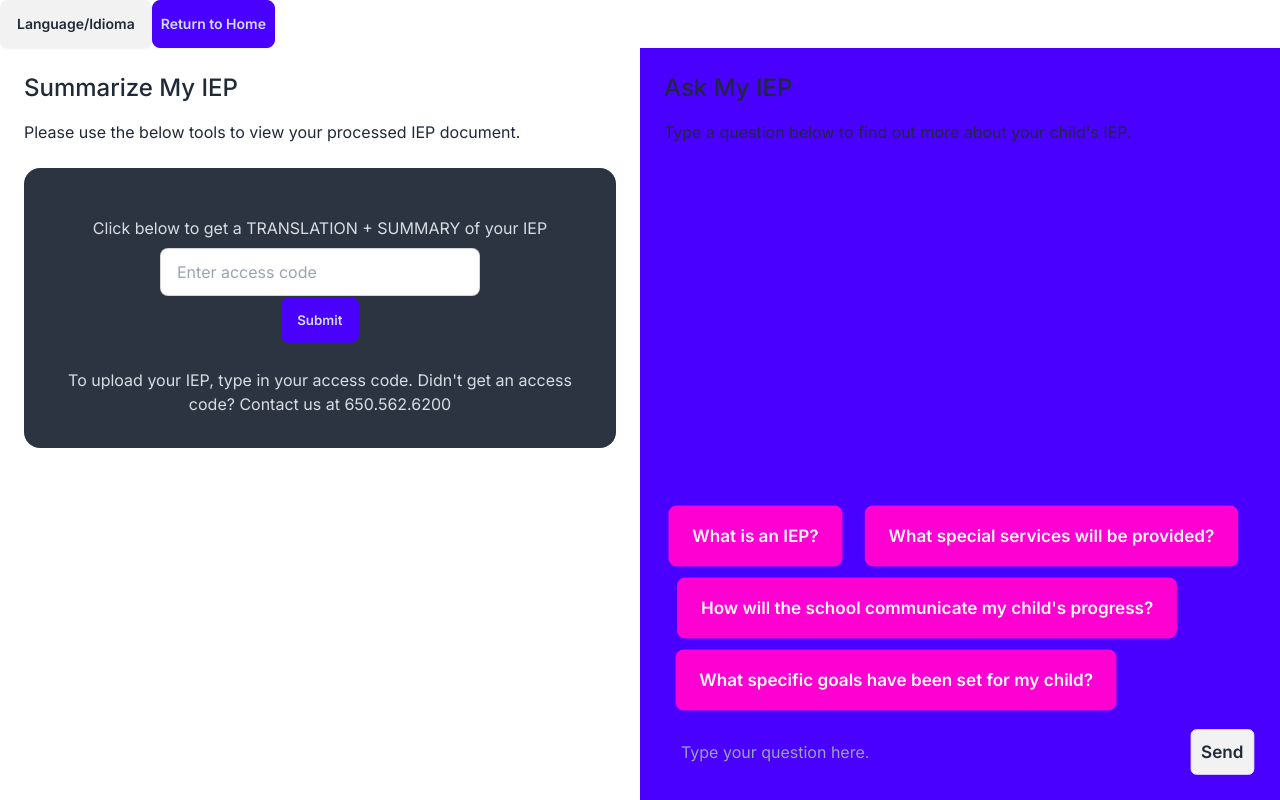
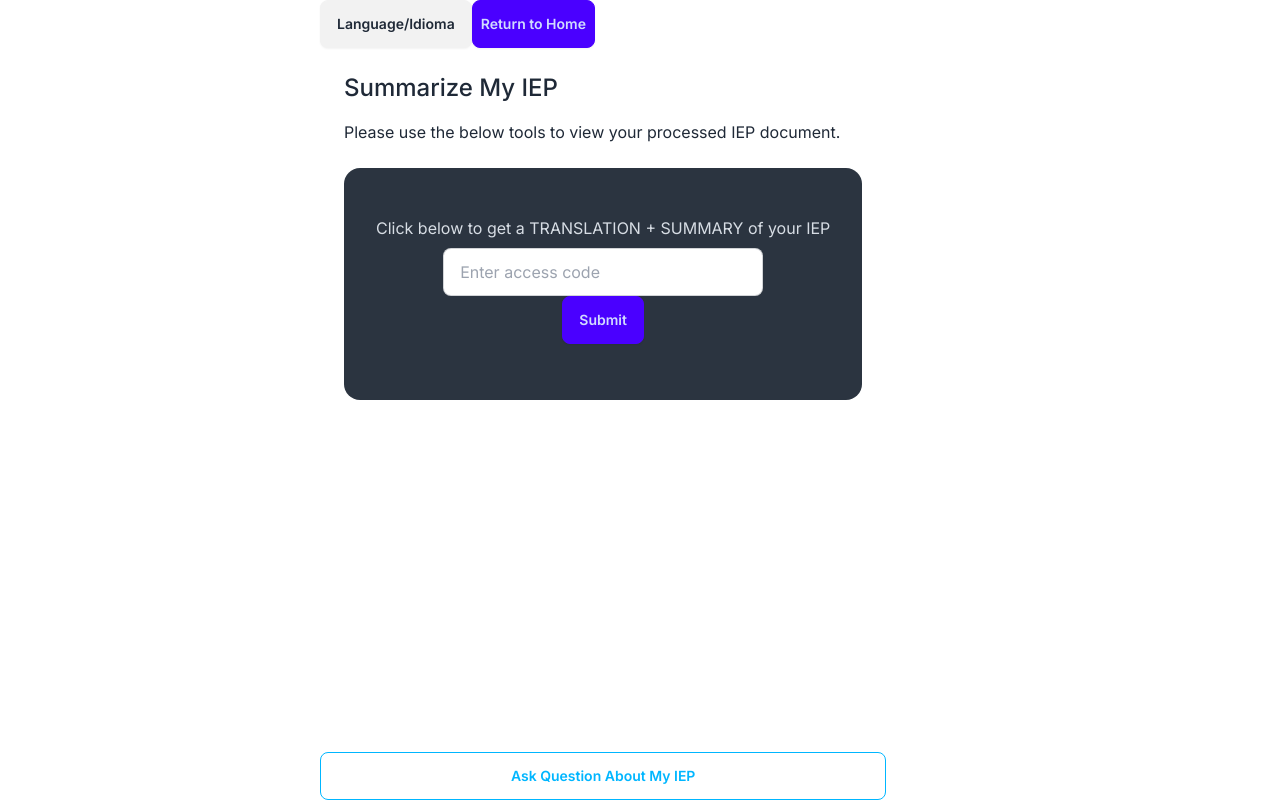
Before and after one commit to xuhongkang/aiep-frontend-dev, a Next.js app: page /en/workspace in a window 1280 px wide. Built offline with nearby package versions, Linux system fonts and the light colour scheme.

Commit message:
changed chatbot to use as primary view

```diff
--- a/messages/en.json
+++ b/messages/en.json
@@ -70,6 +70,8 @@
         "frequencyText": "Frequency",
         "providerText": "Provider",
         "commentsText": "Comments",
-        "sendPlaceholderText": "Type your question here."
+        "sendPlaceholderText": "Type your question here.",
+        "showDigest": "Summarize My IEP",
+        "showChatbot": "Ask Question About My IEP"
     }
 }
--- a/messages/es.json
+++ b/messages/es.json
@@ -70,6 +70,8 @@
         "frequencyText": "Frecuencia",
         "providerText": "Proveedor",
         "commentsText": "Comentarios",
-        "sendPlaceholderText": "Escribe tu pregunta aquí."
+        "sendPlaceholderText": "Escribe tu pregunta aquí.",
+        "showDigest": "Resumir mi IEP",
+        "showChatbot": "Hacer una pregunta sobre mi IEP"
     }
 }
--- a/src/app/[locale]/workspace/page.tsx
+++ b/src/app/[locale]/workspace/page.tsx
@@ -38,7 +38,9 @@ export default function Workspace({params: {locale}}: Props) {
       frequencyText={t('frequencyText')}
       providerText={t('providerText')}
       commentsText={t('commentsText')}
-      sendPlaceholderText={t('sendPlaceholderText')}/>
+      sendPlaceholderText={t('sendPlaceholderText')}
+      showDigest={t("showDigest")}
+      showChatbot={t("showChatbot")}/>
     </div>
   );
 }
--- a/src/components/WorkspacePage.js
+++ b/src/components/WorkspacePage.js
@@ -7,41 +7,22 @@ import LocaleSwitcherModal from './LocaleSwitcherModal';
 import {unstable_setRequestLocale} from 'next-intl/server';
 
 export default function Workspace({goBackText, digestTitle, digestDescription, accessError, accessMessage, accessMessage2, accessPlaceholder, accessSubmit, downloadTabName, textTabName, servicesTabName, goalsTabName, scoresTabName, chatbotTitle, chatbotDescription, sendButtonText, p1, p2, p3, p4, sendPlaceholderText,
-  detailText, baselineText, pr1, pr2, pr3, goalText, startText, durationText, frequencyText, providerText, commentsText}) {
+  detailText, baselineText, pr1, pr2, pr3, goalText, startText, durationText, frequencyText, providerText, commentsText, showDigest, showChatbot}) {
   const [isChatbotVisible, toggleChatbotVisibility] = useState(false);
   const router = useRouter();
 
   return (
-<div className="relative w-screen h-screen flex flex-col">
-  <div className='w-full flex flex-row'>
+    <div className='w-screen flex justify-center'>
+      <div className="flex w-1/2 items-center h-screen">
+        <div className="flex flex-col h-full">
+          <div className='flex'>
             <LocaleSwitcherModal className='flex-start'/>
             <button className="btn btn-primary p-2"
               onClick={() => router.push('/')}>{goBackText}</button>
           </div>
-
-  {/* Content Container */}
-  <div className="flex-grow overflow-auto">
-    {/* Desktop View */}
-    <div className="hidden md:flex w-full h-full">
-      <div className="w-1/2 h-full">
-        <TranslationPage digestTitle={digestTitle} digestDescription={digestDescription} accessError={accessError} accessMessage={accessMessage} accessMessage2={accessMessage2} accessPlaceholder={accessPlaceholder} accessSubmit={accessSubmit} downloadTabName={downloadTabName} textTabName={textTabName} servicesTabName={servicesTabName} goalsTabName={goalsTabName} scoresTabName={scoresTabName}
-        detailText={detailText} baselineText={baselineText} pr1={pr1} pr2={pr2} pr3={pr3} goalText={goalText} startText={startText} durationText={durationText} frequencyText={frequencyText} providerText={providerText} commentsText={commentsText}/>
-      </div>
-      <div className="w-1/2 h-full">
-        <ChatBot chatbotTitle={chatbotTitle} chatbotDescription={chatbotDescription} sendButtonText={sendButtonText} p1={p1} p2={p2} p3={p3} p4={p4} sendPlaceholderText={sendPlaceholderText}/>
-      </div>
-    </div>
-
-    {/* Mobile View */}
-    <div className="md:hidden flex flex-col w-full h-full">
-      <button
-          className="w-full btn btn-outline btn-info btn-md"
-          onClick={() => toggleChatbotVisibility(!isChatbotVisible)}
-        >{isChatbotVisible ? 'Show Digest' : 'Show Chatbot'}
-      </button>
           {!isChatbotVisible ? (
             <div className="w-full h-full">
-        <TranslationPage digestTitle={digestTitle} digestDescription={digestDescription} accessError={accessError} accessMessage={accessMessage} accessMessage2={accessMessage2} accessPlaceholder={accessPlaceholder} accessSubmit={accessSubmit} downloadTabName={downloadTabName} textTabName={textTabName} servicesTabName={servicesTabName} goalsTabName={goalsTabName} scoresTabName={scoresTabName}
+              <TranslationPage digestTitle={digestTitle} digestDescription={digestDescription} accessError={accessError} accessMessage={accessMessage} accessPlaceholder={accessPlaceholder} accessSubmit={accessSubmit} downloadTabName={downloadTabName} textTabName={textTabName} servicesTabName={servicesTabName} goalsTabName={goalsTabName} scoresTabName={scoresTabName}
               detailText={detailText} baselineText={baselineText} pr1={pr1} pr2={pr2} pr3={pr3} goalText={goalText} startText={startText} durationText={durationText} frequencyText={frequencyText} providerText={providerText} commentsText={commentsText}/>
             </div>
           ) : (
@@ -49,9 +30,13 @@ export default function Workspace({goBackText, digestTitle, digestDescription, a
               <ChatBot chatbotTitle={chatbotTitle} chatbotDescription={chatbotDescription} sendButtonText={sendButtonText} p1={p1} p2={p2} p3={p3} p4={p4} sendPlaceholderText={sendPlaceholderText}/>
             </div>
           )}
+        <button
+            className="w-full btn btn-outline btn-info btn-md"
+            onClick={() => toggleChatbotVisibility(!isChatbotVisible)}
+          >{isChatbotVisible ? showDigest : showChatbot}
+        </button>
       </div>
     </div>
   </div>
-
   );
 }
```
Lines whose indentation alone changed are shown as unchanged.
